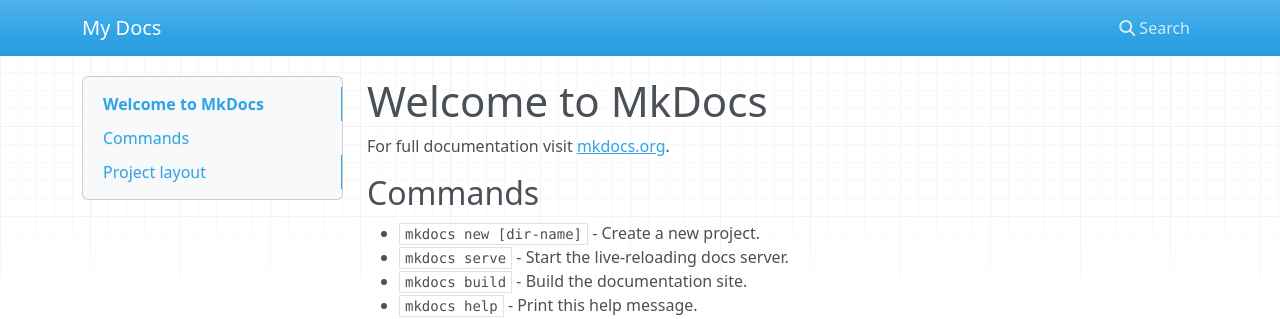
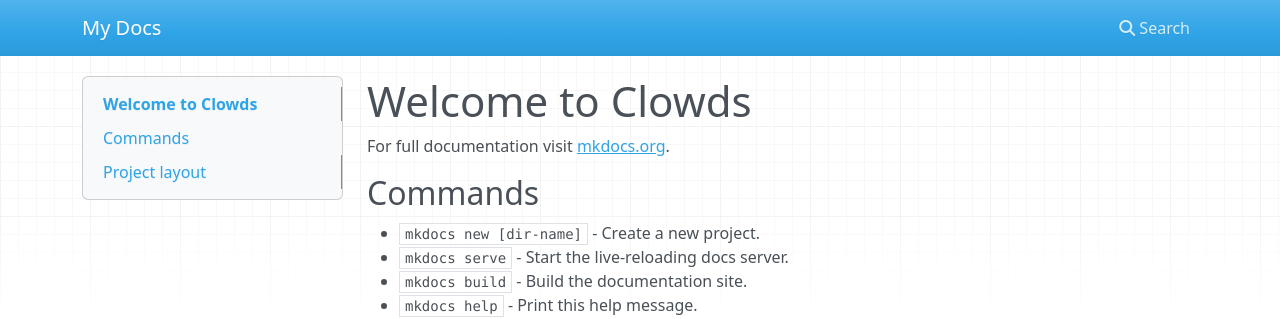
Before and after one commit to IgekoSC/ClowdsStorageplugin-docs-es, an MkDocs documentation site: the page built from docs/index.md, in a window 1280 px wide. Shown: the top 319 px of the page. Built offline with MkDocs 1.6.1, drawn with Linux system fonts in a browser that asks for light colours; nearby versions of some CDN libraries.

Commit message:
Prueba sobre index.md

```diff
--- a/docs/index.md
+++ b/docs/index.md
@@ -1,4 +1,4 @@
-# Welcome to MkDocs
+# Welcome to Clowds
 
 For full documentation visit [mkdocs.org](http://mkdocs.org).
 
```
